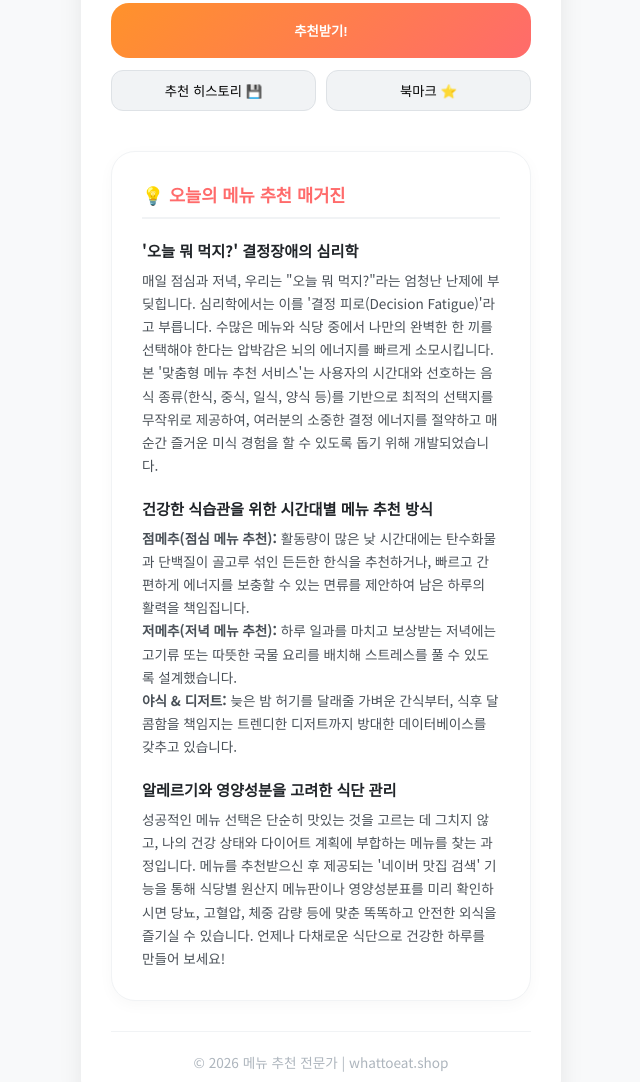
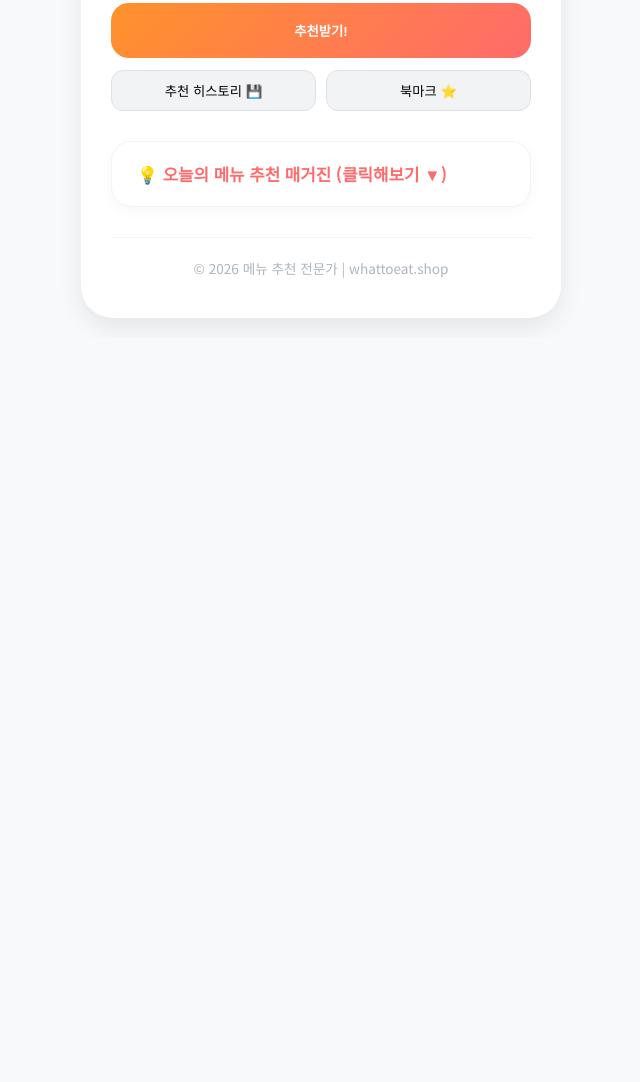
Before and after one commit to dlwlssud123/service_deployment, a plain HTML site: page index.html in a window 1280 px wide. Shown: the part 641-1723 px from the top of the page, without its empty margins (319-959 px from the left). After the commit the page ends 979 px from the top, so only its background shows below. Drawn offline with Linux system fonts and the light colour scheme.

Commit message:
ui: refactor SEO content into a clean collapsible accordion

```diff
--- a/index.html
+++ b/index.html
@@ -99,9 +99,9 @@
             </div>
 
             <!-- 구글 애드센스 승인을 위한 텍스트 콘텐츠 영역 (푸드 칼럼) -->
-            <section class="content-section">
-                <h3>💡 오늘의 메뉴 추천 매거진</h3>
-
+            <details class="content-section">
+                <summary>💡 오늘의 메뉴 추천 매거진 (클릭해보기 ▼)</summary>
+                <div class="content-body">
                     <article>
                         <h4>'오늘 뭐 먹지?' 결정장애의 심리학</h4>
                         <p>
@@ -130,7 +130,8 @@
                             당뇨, 고혈압, 체중 감량 등에 맞춘 똑똑하고 안전한 외식을 즐기실 수 있습니다. 언제나 다채로운 식단으로 건강한 하루를 만들어 보세요!
                         </p>
                     </article>
-            </section>
+                </div>
+            </details>
         </main>
 
         <footer>
--- a/style.css
+++ b/style.css
@@ -148,23 +148,46 @@ footer {
     transform: translateY(0);
 }
 
-/* 방대한 텍스트 콘텐츠(SEO) 영역 스타일 */
+/* 방대한 텍스트 콘텐츠(SEO) 아코디언 컴포넌트 */
 .content-section {
     background: #ffffff;
-    border-radius: 24px;
-    padding: 30px;
-    margin-top: 40px;
+    border-radius: 20px;
+    padding: 20px 25px;
+    margin-top: 30px;
     text-align: left;
     box-shadow: 0 4px 15px rgba(0,0,0,0.03);
     border: 1px solid #f1f3f5;
+    transition: all 0.3s;
 }
 
-.content-section h3 {
-    font-size: 1.1rem;
+.content-section summary {
+    font-size: 1.05rem;
+    font-weight: 700;
     color: var(--primary-color);
+    cursor: pointer;
+    list-style: none; /* Remove default arrow in modern browsers */
+    outline: none;
+    margin: 0;
+}
+
+.content-section summary::-webkit-details-marker {
+    display: none; /* Hide default arrow in WebKit */
+}
+
+/* Expanded state styling */
+.content-section[open] summary {
     margin-bottom: 20px;
-    padding-bottom: 10px;
-    border-bottom: 2px solid #f1f3f5;
+    padding-bottom: 12px;
+    border-bottom: 1px solid #f1f3f5;
+}
+
+.content-body {
+    animation: fadeIn 0.4s ease-in-out;
+}
+
+@keyframes fadeIn {
+    from { opacity: 0; transform: translateY(-5px); }
+    to { opacity: 1; transform: translateY(0); }
 }
 
 .content-section article {
```
Lines whose indentation alone changed are shown as unchanged.
